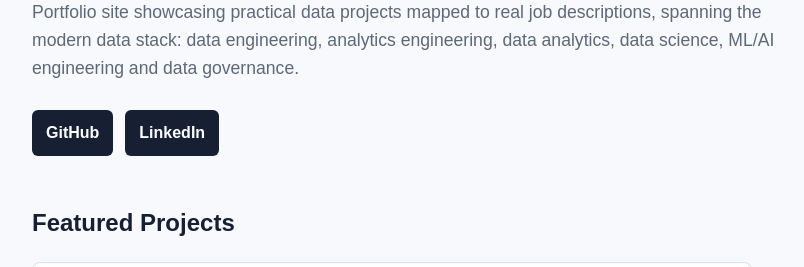
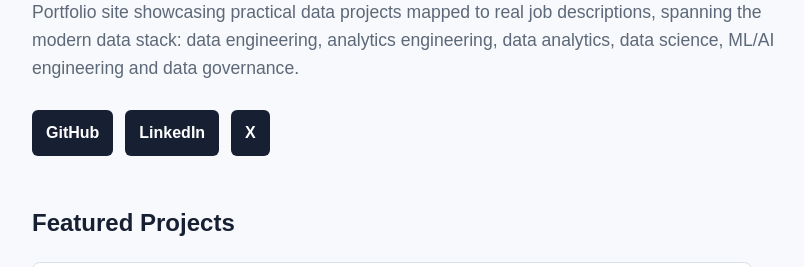
Before and after one commit to NanaKwameAfriyie/NanaKwameAfriyie.github.io, a plain HTML site: page index.html in a window 1280 px wide. Shown: the part 459-726 px from the top of the page, without its empty margins (88-892 px from the left). Drawn offline with Linux system fonts and the light colour scheme.

Commit message:
Add X profile link

```diff
--- a/index.html
+++ b/index.html
@@ -19,6 +19,7 @@
       <div class="links">
         <a href="https://github.com/NanaKwameAfriyie">GitHub</a>
         <a href="https://www.linkedin.com/in/nana-kwame-owusu-afriyie">LinkedIn</a>
+        <a href="https://x.com/nanaktweet">X</a>
       </div>
     </section>
 
```
